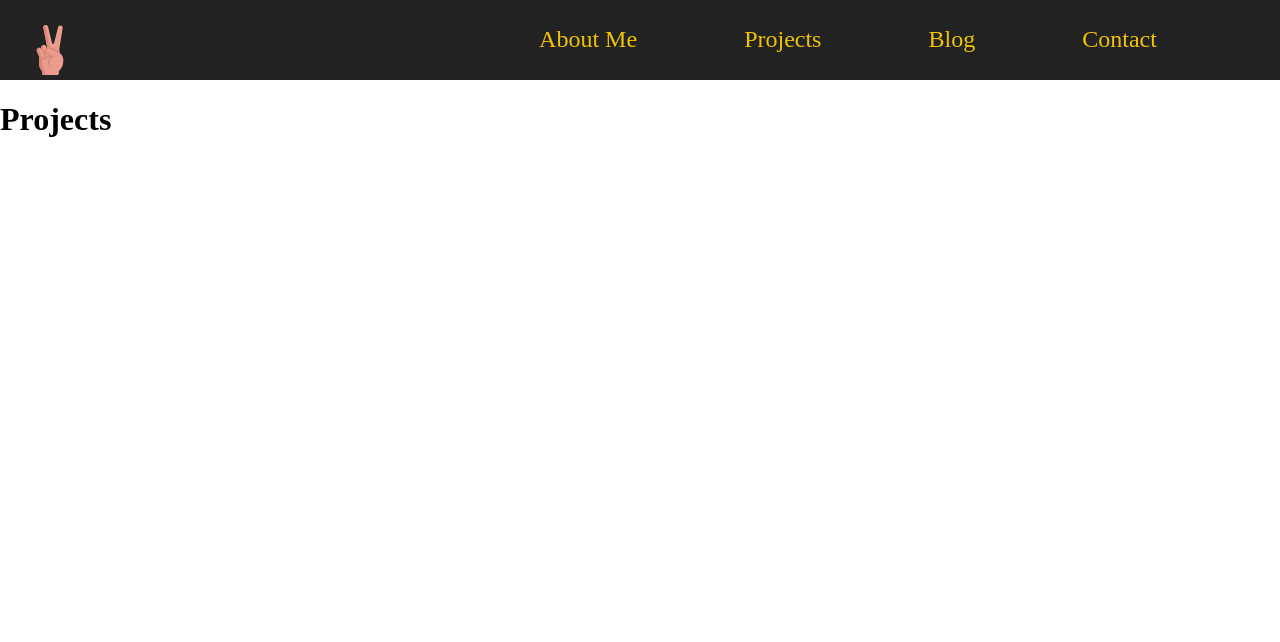
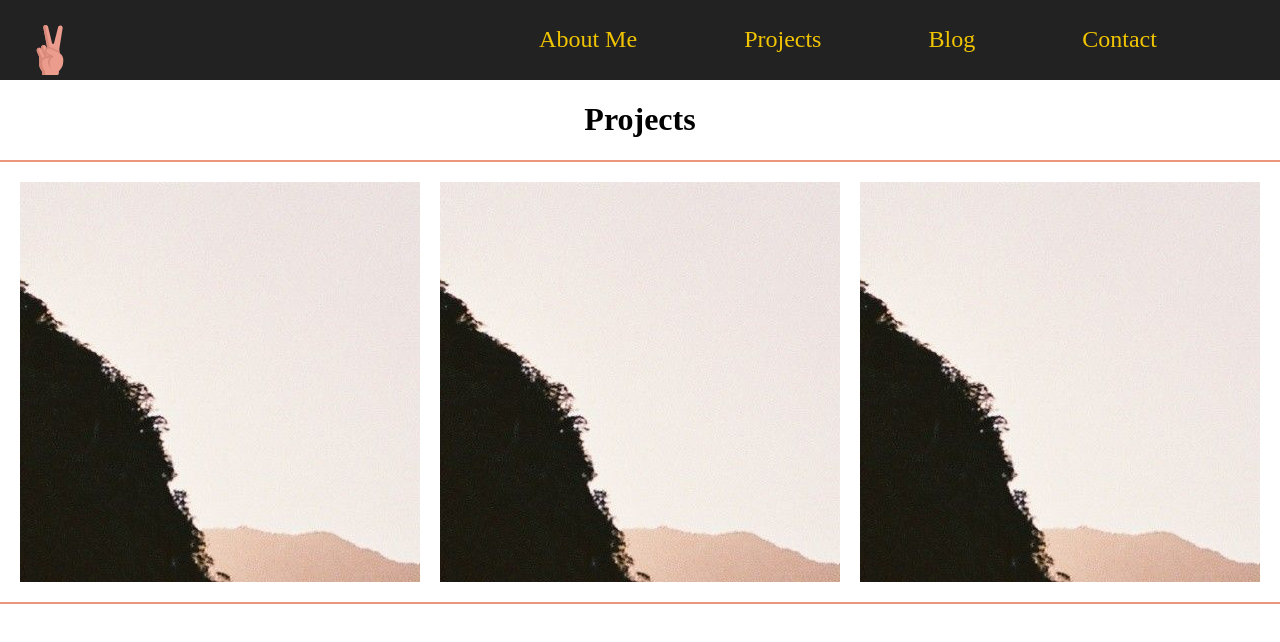
Before and after one commit to karlatolentino/Portfolio-Project, a plain HTML site: page src/pages/projects.html in a window 1280 px wide. Drawn offline with Linux system fonts and the light colour scheme.

Commit message:
started projects css and html files, created overlay animation on project images

```diff
--- a/src/pages/projects.html
+++ b/src/pages/projects.html
@@ -20,19 +20,24 @@
                 <a href="./contact.html">Contact</a>
             </nav>
         </header>
+        <h1>Projects</h1>
        <section class="projects-container">
-        <div class="projects-content">
-            <h1 class="projects-header">Projects</h1>
-            <div class="project-item1">
+            <div class="projects-content">
+                <div class="project-item item1">
+                    <div class="project-overlay">
+                        <a href="https://enablr.herokuapp.com/" style="text-decoration:none">
+                            <h4>Enablr</h4>
+                        </a>
+                        <p>(Ruby on Rails Crowdfunding App)</p>
+                    </div>
+                </div>
+                <div class="project-item item2">
 
+                </div>
+                <div class="project-item item3">
+
+                </div>
             </div>
-            <div class="project-item2">
-
-            </div>
-            <div class="project-item3">
-
-            </div>
-        </div>
        </section>
     </body>
 </html>
--- a/src/styles/aboutme.css
+++ b/src/styles/aboutme.css
@@ -2,13 +2,12 @@
     line-height: 1.5;
     width: 40%;
     margin: 100px auto 100px auto;
-    text-align: left;
 }
 
 .about-me-contents {
     display: flex;
     justify-content: center;
-    flex-direction: column;
+    flex-direction: row;
     align-items: center;
 
 }
@@ -16,8 +15,6 @@
 .about-me-header {
     text-align: center;
 }
-
-
 
 .skills-container {
     line-height: 1.5;
--- a/src/styles/projects.css
+++ b/src/styles/projects.css
@@ -1,20 +1,62 @@
+h1 {
+    text-align: center;
+}
+
 .projects-container {
     display: flex;
-    flex-wrap: wrap;
+    justify-content: center;
+    align-items: center;
 }
 
-.projects-header {
-
+.projects-content {
+    display:flex;
+    padding: 10px;
+    border: 2px solid darksalmon;
+    flex-direction: row;
+    justify-content: flex-start;
+    align-items: center;
 }
 
-.project-item1 {
-
+.project-item {
+    width: 400px;
+    height: 400px;
+    margin: 10px;
+    display: flex;
+    justify-content: center;
+    align-items: center;
 }
 
-.project-item2 {
-
+.item1 {
+   background-image: url(../img/nz-mountains.jpeg);
 }
 
-.project-item3 {
+.item1:hover {
+    opacity: 0.3;
+}
 
+.item2 {
+    background-image: url(../img/nz-mountains.jpeg);
 }
+
+.item2:hover {
+    opacity: 0.3;
+}
+
+.item3 {
+    background-image: url(../img/nz-mountains.jpeg);
+}
+
+.item2:hover {
+    opacity: 0.3;
+}
+
+.project-overlay {
+   transition: .5s ease;
+   opacity: 0;
+   position: absolute;
+   top: 50%;
+   left: 50%;
+   transform: translate(-50%, -50%);
+   -ms-transform: translate(-50%, -50%);
+   text-align: center;
+}
```
Also changed, not shown: src/img/nz-mountains.jpeg (added).
